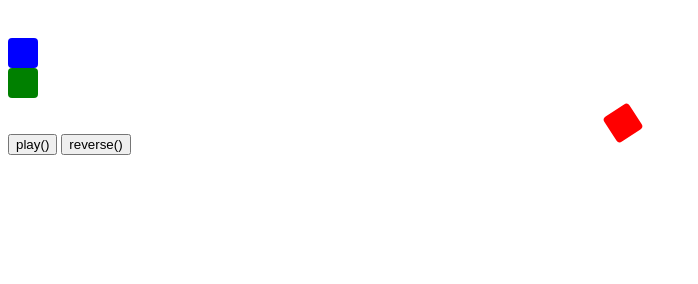
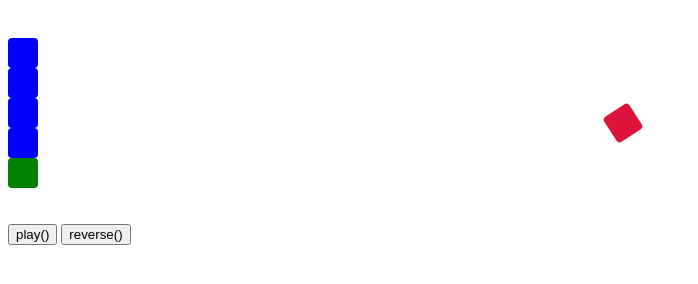
Before and after one commit to Panoskontos/Javascript-Animations, a plain HTML site: page index.html in a window 1280 px wide. Shown: the whole page, without its empty margins (0-698 px from the left). Drawn offline with nearby package versions, Linux system fonts and the light colour scheme.

Commit message:
first commit

```diff
--- a/index.html
+++ b/index.html
@@ -14,7 +14,10 @@
     }
 </style>
 <body>
-    <div class="mybox" id="red"  style="background-color:red;"></div>
+    <div class="mybox red" id="red"  style="background-color:red;"></div>
+    <div class="mybox" id="blue" style="background-color:blue;"></div>
+    <div class="mybox" id="blue" style="background-color:blue;"></div>
+    <div class="mybox" id="blue" style="background-color:blue;"></div>
     <div class="mybox" id="blue" style="background-color:blue;"></div>
     <div class="mybox" id="green"style="background-color:green;"></div>
 <br>
--- a/main.js
+++ b/main.js
@@ -1,6 +1,8 @@
-var red_kunai = gsap.from('#red',{
-    rotation: 3027,duration:10,x:600,y:100,
-    ease: "none",
+var red_kunai = gsap.from('.red',{
+    rotation: 3027,
+    duration:1,
+    x:600,y:100,
+    background:'crimson',
     paused: true,
 });
 var blue_kunai = gsap.to('#blue',{
@@ -9,25 +11,32 @@ var blue_kunai = gsap.to('#blue',{
     // transformOrigin: '100% 0%',
 
     // what will look like inthe end
+    stagger: 0.1,
     width: '60px',
     height: '60px',
     borderRadius:'50%',
-    opacity:0,
+    // opacity:0,
     background:'aqua',
-    delay:2,
+    delay:1,
     yoyo: true,
     repeat:1,
 
-    duration:3,
+    duration:4,
     x:600,y:100,
-    ease: "none",
+    ease: "bounce.out",
     paused: true,
 
     onStart:() => {
         console.log('Les goooo')
     }
 });
-var green_kunai = gsap.fromTo('#green',{x:0,y:0},{x:600,y:-50, duration:10, paused: true,});
+var green_kunai = gsap.fromTo('#green',
+{x:0,y:0},
+{
+    x:600,y:-50,
+    ease:'bounce.out',
+    duration:2,
+    paused: true,});
 
 document.querySelector("#play").onclick = () => {
     blue_kunai.play();
@@ -41,3 +50,7 @@ document.querySelector("#reverse").onclick = () =>
     blue_kunai.reverse();
     green_kunai.reverse();
 }
+
+let boxesT = gsap.timeline({repeat:-1})
+
+    boxesT.to('#blue')
```
